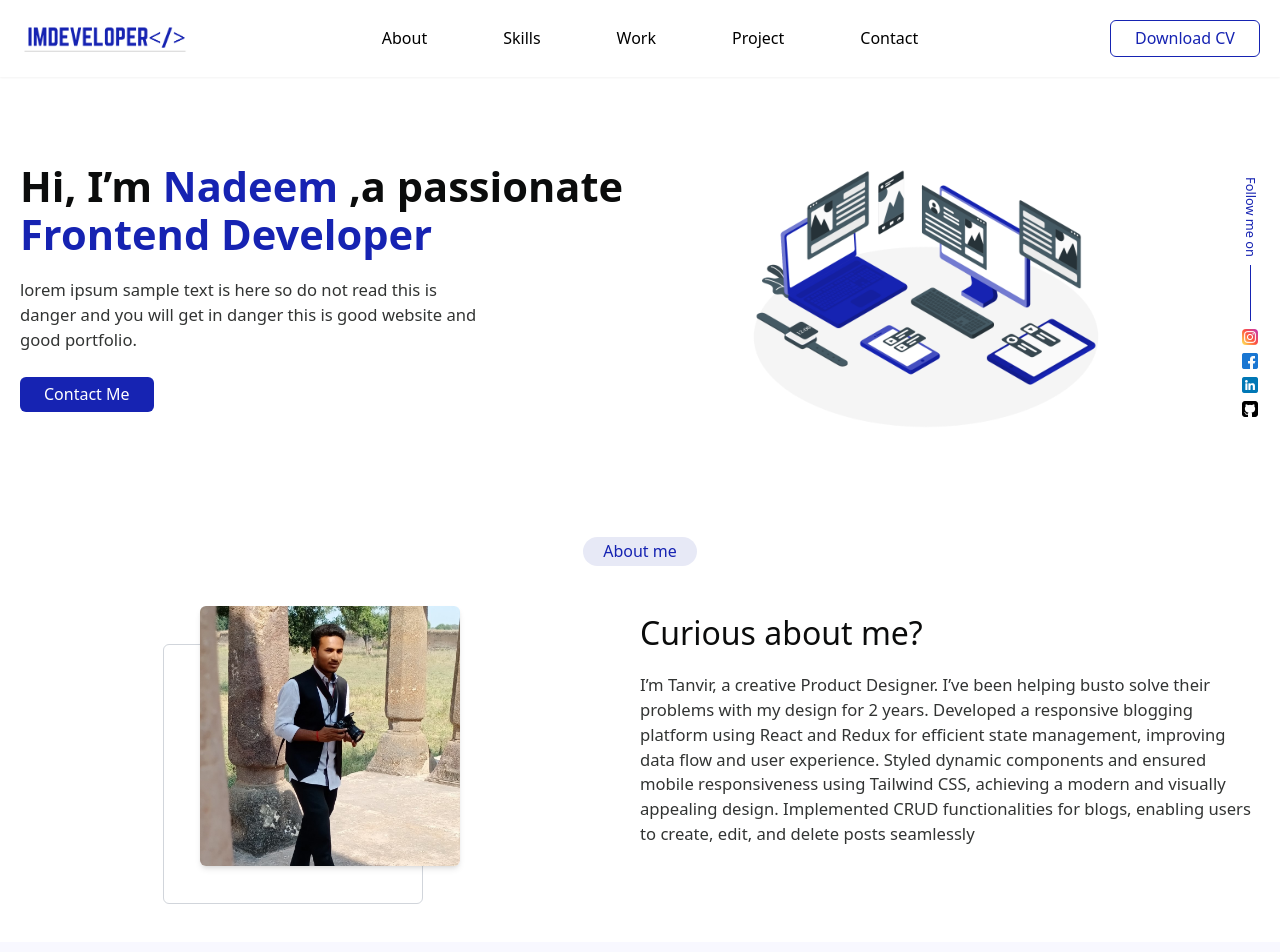
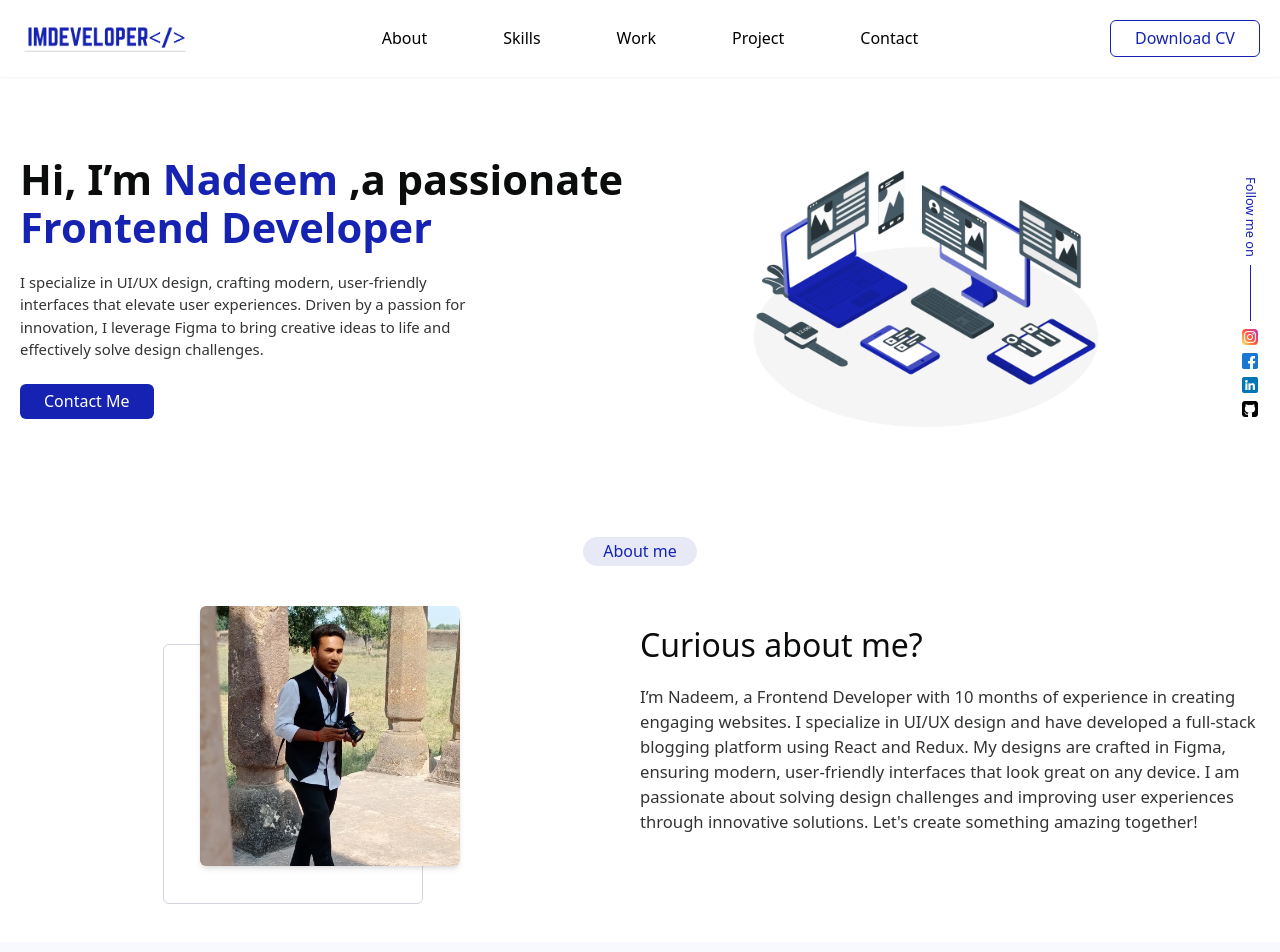
Before and after one commit to nadeemtadvi/Next-Portfolio-app, a Next.js app: page / in a window 1280 px wide. Shown: the top 952 px of the page. Built offline with nearby package versions, Linux system fonts and the light colour scheme.

Commit message:
Add 2 projects

```diff
--- a/src/components/IntroSection.tsx
+++ b/src/components/IntroSection.tsx
@@ -19,7 +19,7 @@ const IntroSection = () => {
               {InterSect.middletext}
               <span className="text-mainColor"> {InterSect.spanwork}</span>
             </h5>
-            <p className="sm:w-[75%] text-subtext text-[1.04rem] mb-6">
+            <p className="sm:w-[75%] text-subtext text-[0.93rem] mb-6">
               {InterSect.subtitle}
             </p>
             <div className="mb-5">
--- a/src/constant/constant.ts
+++ b/src/constant/constant.ts
@@ -56,7 +56,7 @@ export const InterSect: IntroSectionProps = {
   middletext: ",a passionate",
   spanwork: "Frontend Developer",
   subtitle:
-    "lorem ipsum sample text is here so do not read this is danger and you will get in danger this is good website and good portfolio.",
+  "I specialize in UI/UX design, crafting modern, user-friendly interfaces that elevate user experiences. Driven by a passion for innovation, I leverage Figma to bring creative ideas to life and effectively solve design challenges.",
   contact: "Contact Me",
   resume: "View Resume",
   image: "",
@@ -67,7 +67,7 @@ export const AboutMe: AboutSectionProps = {
   about: "About me",
   title: "Curious about me?",
   subtitle:
-    "I’m Tanvir, a creative Product Designer. I’ve been helping busto solve their problems with my design for 2 years. Developed a responsive blogging platform using React and Redux for efficient state management, improving data flow and user experience. Styled dynamic components and ensured mobile responsiveness using Tailwind CSS, achieving a modern and visually appealing design. Implemented CRUD functionalities for blogs, enabling users to create, edit, and delete posts seamlessly",
+  "I’m Nadeem, a Frontend Developer with 10 months of experience in creating engaging websites. I specialize in UI/UX design and have developed a full-stack blogging platform using React and Redux. My designs are crafted in Figma, ensuring modern, user-friendly interfaces that look great on any device.  I am passionate about solving design challenges and improving user experiences through innovative solutions. Let's create something amazing together!",
   image: profile,
 };
 
```
